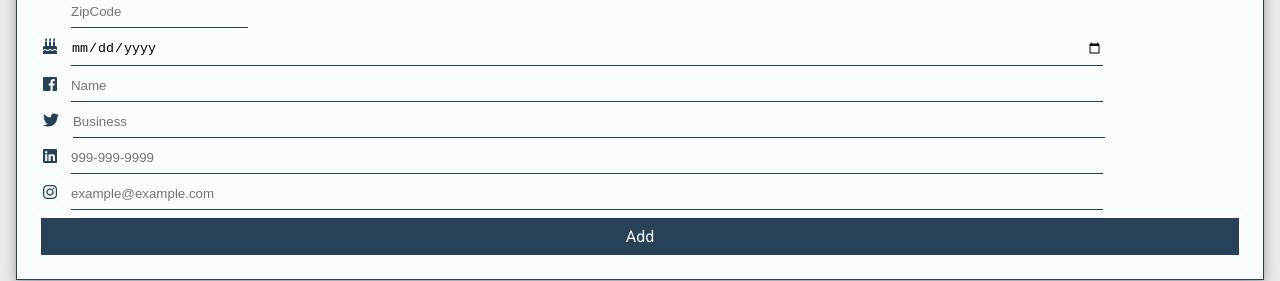
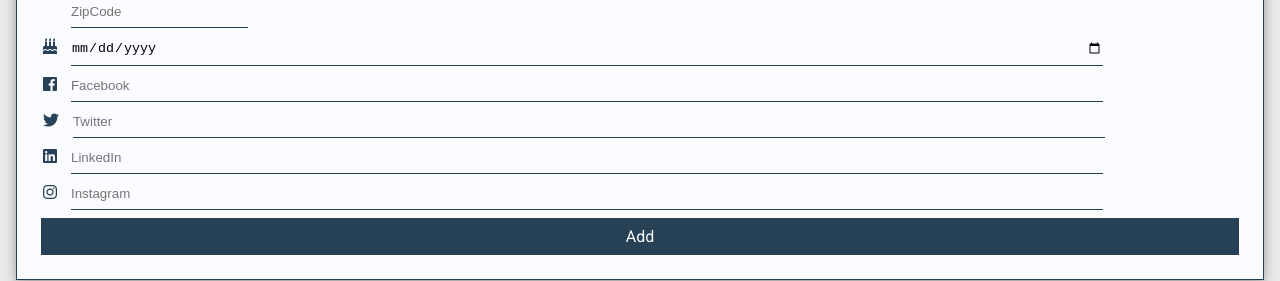
Before and after one commit to SocialDeck/socialdeck-frontend, a React (Create React App) app in the folder socialdeck-fe-app/: page /contacts/new-contact in a window 1280 px wide. Shown: the part 377-658 px from the top of the page. Built offline with nearby package versions, Linux system fonts and the light colour scheme; sample sign-in values are in the browser's storage.

Commit message:
fixed placeholder text in new Contact

```diff
--- a/socialdeck-fe-app/src/Components/NewContact.js
+++ b/socialdeck-fe-app/src/Components/NewContact.js
@@ -50,10 +50,10 @@ class NewContact extends Component {
                 </div>
               </div>
               <div className='cardLine'><i className='fas fa-birthday-cake cardIcon' /> <input type='date' placeholder='Birthday' onChange={(e) => this.updateState(e, 'birthDate')} /></div>
-              <div className='cardLine'><i className='fab fa-facebook cardIcon' /> <input type='text' placeholder='Name' onChange={(e) => this.updateState(e, 'facebook')} /></div>
-              <div className='cardLine'><i className='fab fa-twitter cardIcon' /> <input type='text' placeholder='Business' onChange={(e) => this.updateState(e, 'twitter')} /></div>
-              <div className='cardLine'><i className='fab fa-linkedin cardIcon' /> <input type='text' placeholder='999-999-9999' onChange={(e) => this.updateState(e, 'linkedIn')} /></div>
-              <div className='cardLine'><i className='fab fa-instagram cardIcon' /> <input type='text' placeholder='example@example.com' onChange={(e) => this.updateState(e, 'instagram')} /></div>
+              <div className='cardLine'><i className='fab fa-facebook cardIcon' /> <input type='text' placeholder='Facebook' onChange={(e) => this.updateState(e, 'facebook')} /></div>
+              <div className='cardLine'><i className='fab fa-twitter cardIcon' /> <input type='text' placeholder='Twitter' onChange={(e) => this.updateState(e, 'twitter')} /></div>
+              <div className='cardLine'><i className='fab fa-linkedin cardIcon' /> <input type='text' placeholder='LinkedIn' onChange={(e) => this.updateState(e, 'linkedIn')} /></div>
+              <div className='cardLine'><i className='fab fa-instagram cardIcon' /> <input type='text' placeholder='Instagram' onChange={(e) => this.updateState(e, 'instagram')} /></div>
 
               <a className='buttonSignIn' onClick={e => {
                 createCard({
@@ -62,6 +62,7 @@ class NewContact extends Component {
                     owned: false,
                     cardName: this.state.cardName,
                     name: this.state.name,
+                    businessName: this.state.businessName,
                     number: this.state.number,
                     email: this.state.email,
                     address1: this.state.address1,
```
